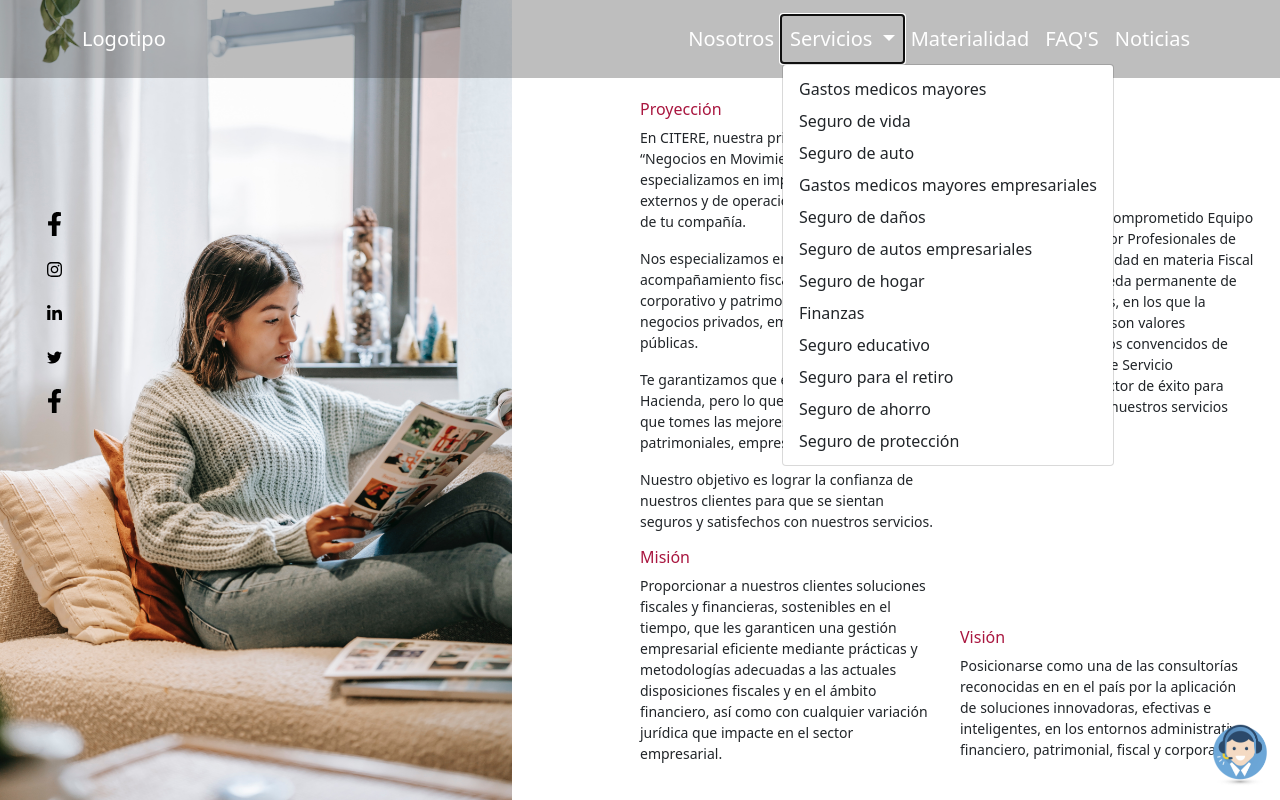
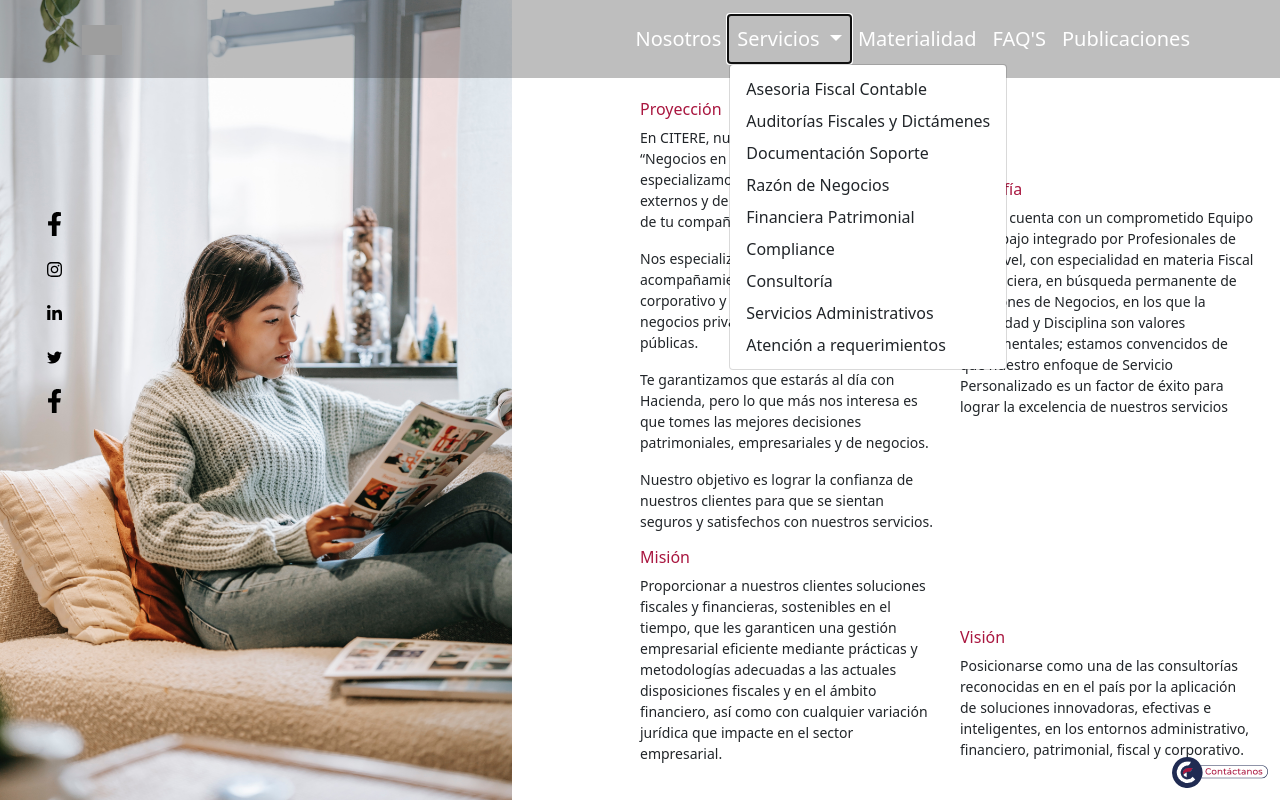
Before and after one commit to HugoTranquilino/citere, a CodeIgniter app: page /database/index.php/citere/nosotros in a window 1280 px wide, after a click on "Servicios". Run offline with CodeIgniter, Linux system fonts and the light colour scheme; grey boxes are pictures that could not be loaded.

Commit message:
cambios al tema de los colores y el diseno

```diff
--- a/application/config/config.php
+++ b/application/config/config.php
@@ -24,9 +24,9 @@ defined('BASEPATH') OR exit('No direct script access allowed');
 |
 */
 // dev
-// $config['base_url'] = (isset($_SERVER['HTTPS'])?"https://":"http://").$_SERVER['HTTP_HOST'].'/citere'.'/';
+$config['base_url'] = (isset($_SERVER['HTTPS'])?"https://":"http://").$_SERVER['HTTP_HOST'].'/citere'.'/';
 // production
-$config['base_url'] = (isset($_SERVER['HTTPS'])?"https://":"http://").$_SERVER['HTTP_HOST'].'/';
+// $config['base_url'] = (isset($_SERVER['HTTPS'])?"https://":"http://").$_SERVER['HTTP_HOST'].'/';
 /*
 |--------------------------------------------------------------------------
 | Index File
--- a/application/views/template.php
+++ b/application/views/template.php
@@ -18,7 +18,9 @@
 	<header>
 		<nav class="navbar fixed-top navbar-expand-lg navbar-dark p-md-3">
 			<div class="container">
-				<a class="navbar-brand" href="<?php echo base_url();?>">Logotipo</a>
+				<a class="navbar-brand" href="<?php echo base_url();?>">
+					<img class="logo" src="<?php echo base_url();?>assets/icons/citere.svg" alt="">
+				</a>
 				<button class="navbar-toggler" type="button" data-bs-toggle="collapse" data-bs-target="#navbarNav"
 					aria-controls="navbarNav" aria-expanded="false" aria-label="Toggle navigation">
 					<span class="navbar-toggler-icon"></span>
@@ -35,18 +37,15 @@
 								Servicios
 							</a>
 							<ul class="dropdown-menu" aria-labelledby="navbarDropdown">
-								<li><a class="dropdown-item" href="#">Gastos medicos mayores</a></li>
-								<li><a class="dropdown-item" href="#">Seguro de vida</a></li>
-								<li><a class="dropdown-item" href="#">Seguro de auto</a></li>
-								<li><a class="dropdown-item" href="#">Gastos medicos mayores empresariales</a></li>
-								<li><a class="dropdown-item" href="#">Seguro de daños</a></li>
-								<li><a class="dropdown-item" href="#">Seguro de autos empresariales</a></li>
-								<li><a class="dropdown-item" href="#">Seguro de hogar</a></li>
-								<li><a class="dropdown-item" href="#">Finanzas</a></li>
-								<li><a class="dropdown-item" href="#">Seguro educativo</a></li>
-								<li><a class="dropdown-item" href="#">Seguro para el retiro</a></li>
-								<li><a class="dropdown-item" href="#">Seguro de ahorro</a></li>
-								<li><a class="dropdown-item" href="#">Seguro de protección</a></li>
+								<li><a class="dropdown-item" href="#">Asesoria Fiscal Contable</a></li>
+								<li><a class="dropdown-item" href="#">Auditorías Fiscales y Dictámenes</a></li>
+								<li><a class="dropdown-item" href="#">Documentación Soporte</a></li>
+								<li><a class="dropdown-item" href="#">Razón de Negocios</a></li>
+								<li><a class="dropdown-item" href="#">Financiera Patrimonial</a></li>
+								<li><a class="dropdown-item" href="#">Compliance</a></li>
+								<li><a class="dropdown-item" href="#">Consultoría</a></li>
+								<li><a class="dropdown-item" href="#">Servicios Administrativos</a></li>
+								<li><a class="dropdown-item" href="#">Atención a requerimientos</a></li>
 							</ul>
 						</li>
 						<li class="nav-item">
@@ -56,7 +55,7 @@
 							<a class="nav-link text-white" href="#">FAQ'S</a>
 						</li>
 						<li class="nav-item">
-							<a class="nav-link text-white" href="#">Noticias</a>
+							<a class="nav-link text-white" href="#">Publicaciones</a>
 						</li>
 					</ul>
 				</div>
@@ -82,7 +81,7 @@
 
         <!-- ======= Contact ========= -->
         <img class="contact" class="btn btn-primary" data-bs-toggle="modal" data-bs-target="#exampleModal"
-			src="<?php echo base_url();?>assets/img/contacto.png" alt="">
+			src="<?php echo base_url();?>assets/icons/contacto.svg" alt="">
 		<div class="modal fade" id="exampleModal" tabindex="-1" aria-labelledby="exampleModalLabel" aria-hidden="true">
 			<div class="modal-dialog">
 				<div class="modal-content">
--- a/assets/css/main.css
+++ b/assets/css/main.css
@@ -1,5 +1,12 @@
-body {
-	/* background: black; */
+:root{
+	/* colors */
+	--r_principal:#A9163F;
+	--a_primario:#202B52;
+	--g_primario:#7D838C;
+}
+
+.logo{
+	width: 40px;
 }
 
 .navbar.fixed-top.navbar-expand-lg.navbar-dark.p-md-3 {
@@ -8,7 +15,12 @@ body {
 }
 
 .nav-link.text-white:hover {
-	color: #a9163f !important;
+	color: var(--r_principal) !important;
+}
+
+.dropdown-item:hover {
+    color: #fff;
+    background-color: var(--a_primario);
 }
 
 .hero {
@@ -30,6 +42,10 @@ body {
 .hero-video video {
 	min-width: 100%;
 	min-height: 100%;
+}
+
+.img-citere {
+    width: 22%;
 }
 
 .hero-content {
@@ -54,8 +70,8 @@ body {
 }
 
 .hero-content p {
-	font-size: 12px;
-	font-weight: 600;
+	font-size: 13px;
+	font-weight: 700;
 	color: rgb(129, 129, 129);
 	text-align: center;
 	z-index: 5;
@@ -109,18 +125,17 @@ body {
 	display: inline-block;
 	z-index: 4;
 	padding: 12px;
-	/* background: red; */
 	font-size: 23px;
 	cursor: pointer;
 	position: fixed;
 	bottom: 0;
 	right: 0;
-	width: 80px;
+	width: 120px;
 }
 
 .btn-message {
-	border: #a9163f 2px solid;
-	color: #a9163f;
+	border: var(--r_principal) 2px solid;
+	color: var(--r_principal);
 }
 
 
@@ -148,7 +163,7 @@ body {
 }
 
 .text-secction-info h2{
-    color: #a9163f;
+    color: var(--r_principal);
     font-size: 16px;
 }
 
```
Also changed, not shown: application/views/citere_v.php (+4 -4 lines), assets/icons/carousel-1.svg (renamed from assets/icons/SVG/carousel-1.svg), assets/icons/carousel-2.svg (renamed from assets/icons/SVG/carousel-2.svg), assets/icons/ccitere.svg (renamed from assets/icons/SVG/ccitere.svg), assets/icons/citere.svg (renamed from assets/icons/SVG/citere.svg), assets/icons/contacto.svg (renamed from assets/icons/SVG/contacto.svg).
